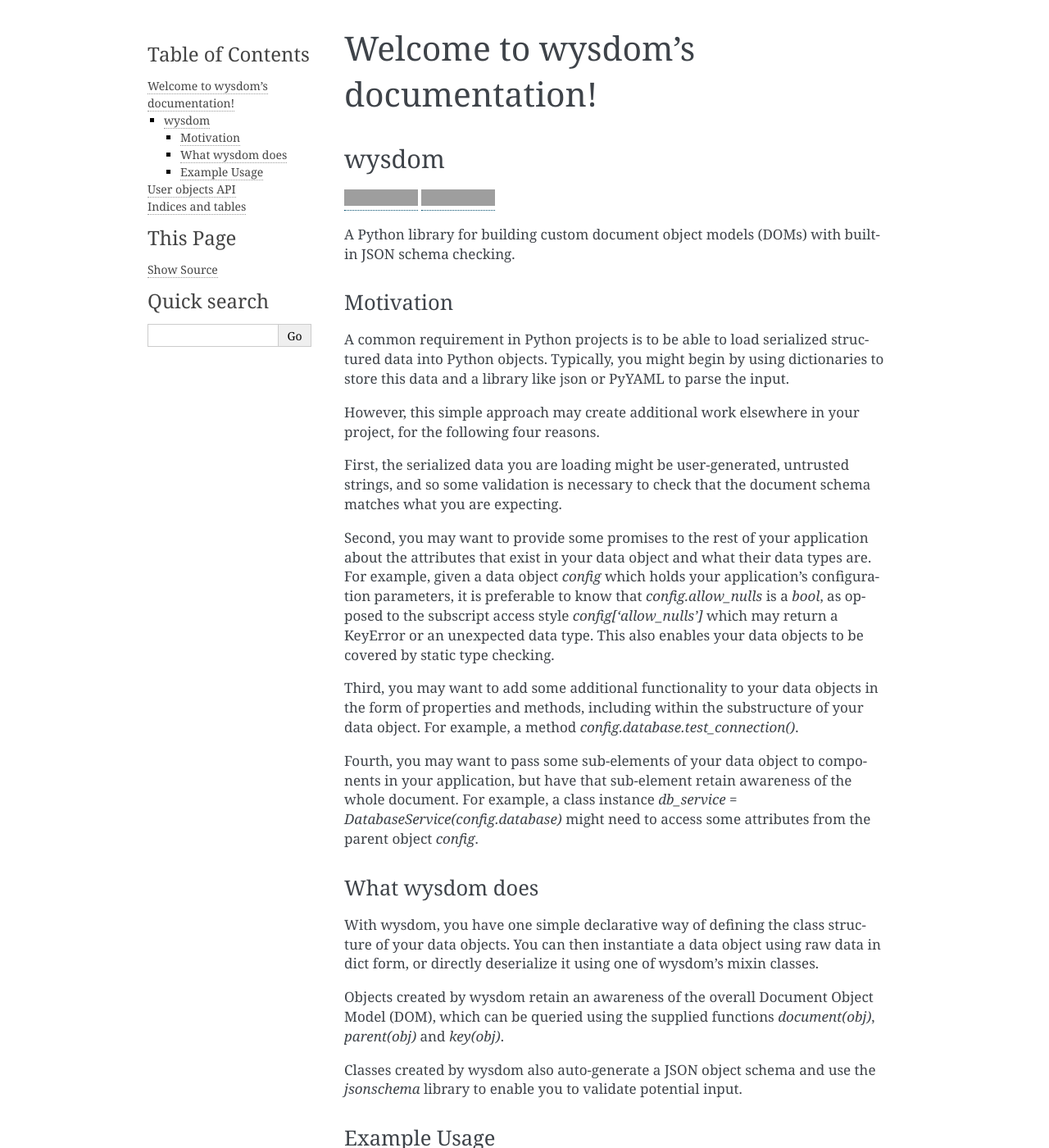
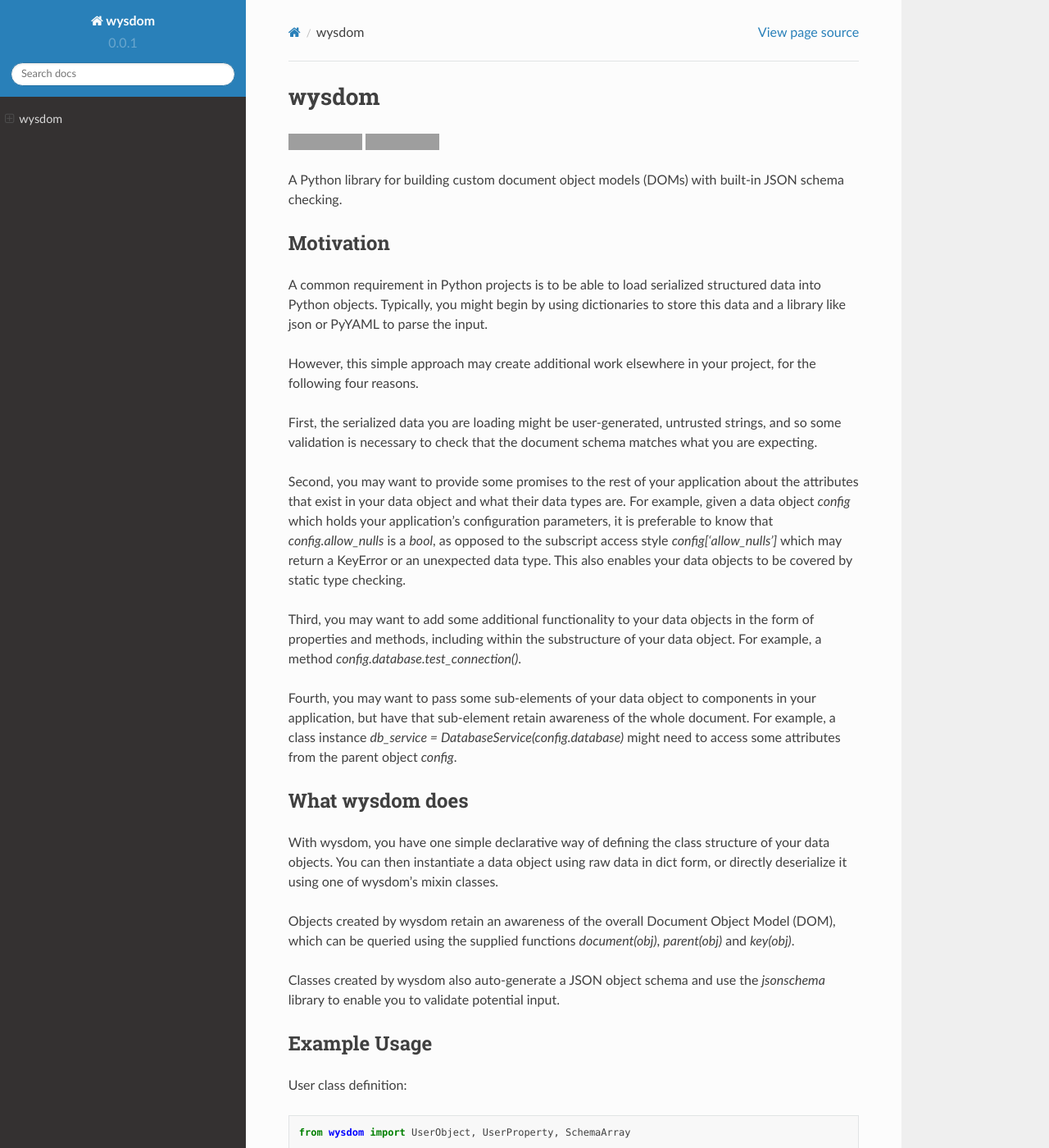
Before and after one commit to jetavator/wysdom, a Sphinx documentation site: the page built from docs/index.rst, in a window 1280 px wide and 1400 px high. Shown: the whole window at 82% size. Built offline with Sphinx 7.4.7 and the Read the Docs theme 2.0.0, drawn with Linux system fonts in a browser that asks for light colours; some of the changed text lies outside the part shown; grey boxes are pictures that could not be loaded.

Commit message:
Use ReadTheDocs Sphinx theme

```diff
--- a/docs/conf.py
+++ b/docs/conf.py
@@ -1,4 +1,8 @@
 from wysdom import __version__
+
+import os
+import sys
+import sphinx_rtd_theme
 
 # Configuration file for the Sphinx documentation builder.
 #
@@ -12,8 +16,6 @@ from wysdom import __version__
 # add these directories to sys.path here. If the directory is relative to the
 # documentation root, use os.path.abspath to make it absolute, like shown here.
 
-import os
-import sys
 sys.path.insert(0, os.path.abspath('wysdom'))
 
 
@@ -35,7 +37,7 @@ master_doc = 'index'
 # Add any Sphinx extension module names here, as strings. They can be
 # extensions coming with Sphinx (named 'sphinx.ext.*') or your custom
 # ones.
-extensions = ['sphinx.ext.autodoc']
+extensions = ['sphinx.ext.autodoc', 'sphinx_rtd_theme']
 
 # Add any paths that contain templates here, relative to this directory.
 templates_path = ['_templates']
@@ -51,7 +53,7 @@ exclude_patterns = ['_build', 'Thumbs.db', '.DS_Store']
 # The theme to use for HTML and HTML Help pages.  See the documentation for
 # a list of builtin themes.
 #
-html_theme = 'alabaster'
+html_theme = 'sphinx_rtd_theme'
 
 # Add any paths that contain custom static files (such as style sheets) here,
 # relative to this directory. They are copied after the builtin static files,
--- a/docs/index.rst
+++ b/docs/index.rst
@@ -1,6 +1,3 @@
-Welcome to wysdom's documentation!
-==================================
-
 .. toctree::
    :maxdepth: 2
    :caption: Contents:
--- a/requirements.txt
+++ b/requirements.txt
@@ -3,4 +3,5 @@
 coverage
 wheel
 sphinx
+sphinx_rtd_theme
 behave
```
